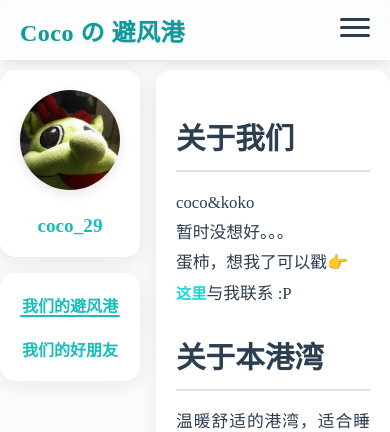
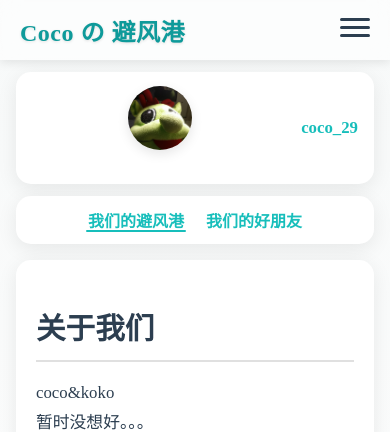
Before and after one commit to coco292931/coblog-frontend, a Vue app: page /about in a window 390 px wide. Shown: the top 432 px of the page. Built offline with nearby package versions, Linux system fonts and the light colour scheme; no server answers.

Commit message:
fix(about): 手机端改竖排布局，修左右两栏被压扁
该页此前无任何媒体查询；.left-container(150px) 与 .right-container(600px) 在 375px 下并排被 flex 压成窄缝。<=768px 改竖排，头像与昵称、导航链接均横排。

```diff
--- a/src/pages/about/index.css
+++ b/src/pages/about/index.css
@@ -155,3 +155,58 @@
        加了 article-prose 类）。原先在这里复制的 h2/h3/p/ul/ol/li/code/pre/
        blockquote/img 一整套规则已删除，避免与共享样式重复且互相覆盖。 */
 }
+
+/* ===== 手机端适配（<=768px）=====
+   桌面是 .left-container(150px) + .right-container(600px) 并排，
+   手机上两者会被 flex 同时压扁成两条窄缝 → 改为竖排、各自占满宽度。
+   此前这个页面完全没有媒体查询，是唯一"手机上明显走样"的页面。 */
+@media (max-width: 768px) {
+    .page-about {
+        .content-container {
+            flex-direction: column;
+            align-items: stretch;
+            width: 100%;
+            max-width: 640px;
+            padding: 12px 16px 24px;
+            gap: 1rem;
+        }
+    }
+
+    .left-container {
+        width: 100%;
+        gap: 0.75rem;
+
+        /* 头像卡：头像与昵称横排一行，省掉一大块竖向空间 */
+        .info {
+            flex-direction: row;
+            justify-content: flex-start;
+            gap: 14px;
+            margin: 0;
+            padding: 14px 16px;
+
+            .avatar {
+                width: 64px;
+                flex-shrink: 0;
+            }
+
+            .name {
+                margin-top: 0;
+                font-size: 1.05rem;
+                text-align: left;
+            }
+        }
+
+        /* 导航卡：链接横向排列，不必每项独占一行 */
+        .guid {
+            flex-direction: row;
+            flex-wrap: wrap;
+            justify-content: center;
+            gap: 10px 22px;
+            padding: 12px 16px;
+        }
+    }
+
+    .right-container {
+        width: 100%;
+    }
+}
```
